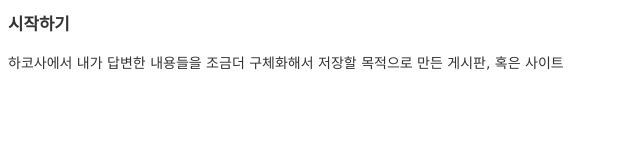
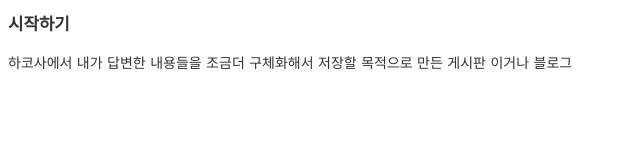
Before and after one commit to haconote/haconote.github.io, a plain HTML site: page index.html in a window 1280 px wide. Shown: the full height of the page, 0-640 px from the left. Drawn offline with Linux system fonts and the light colour scheme.

Commit message:
Update index.html

```diff
--- a/index.html
+++ b/index.html
@@ -19,7 +19,7 @@
 <body class="haconote__ index_">
 
   <h1>시작하기</h1>
-  <p>하코사에서 내가 답변한 내용들을 조금더 구체화해서 저장할 목적으로 만든 게시판, 혹은 사이트</p>
+  <p>하코사에서 내가 답변한 내용들을 조금더 구체화해서 저장할 목적으로 만든 게시판 이거나 블로그</p>
 
 </body>
 </html>
```
